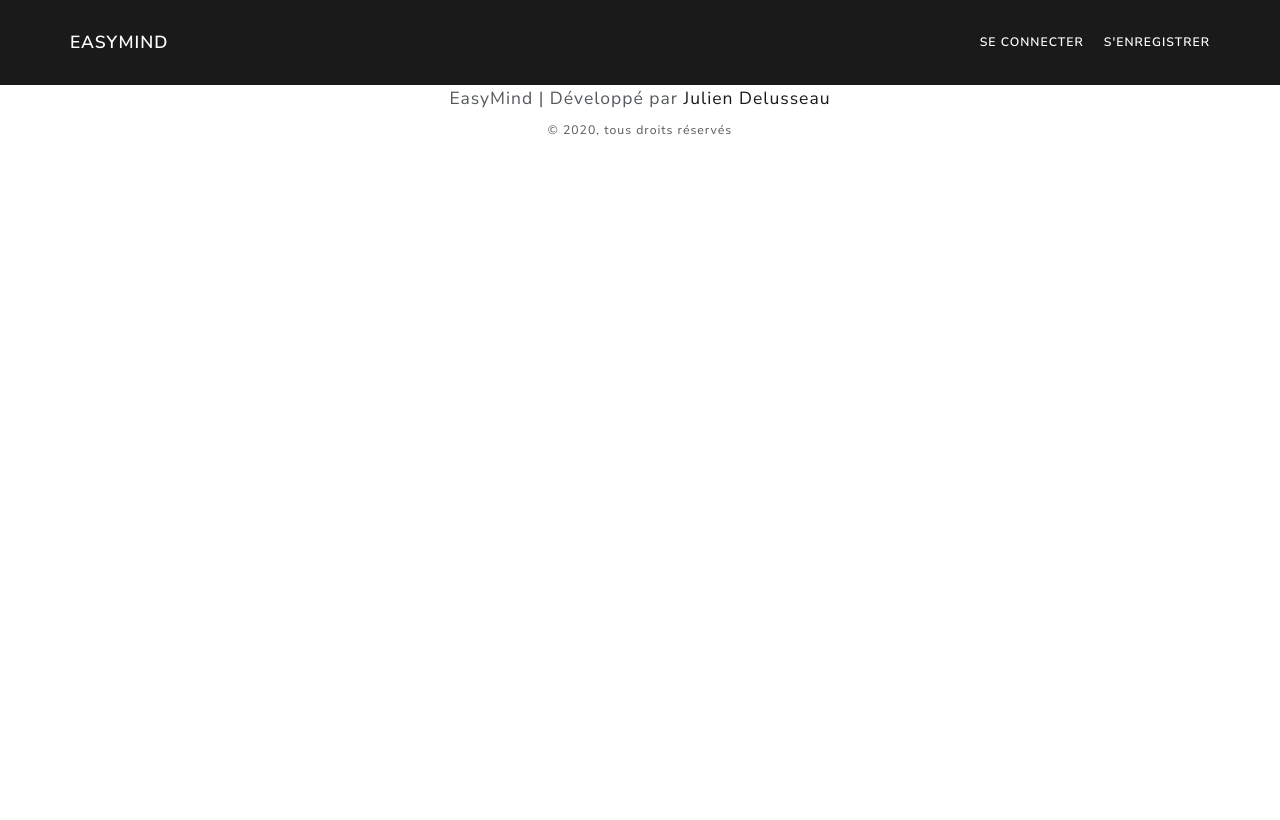
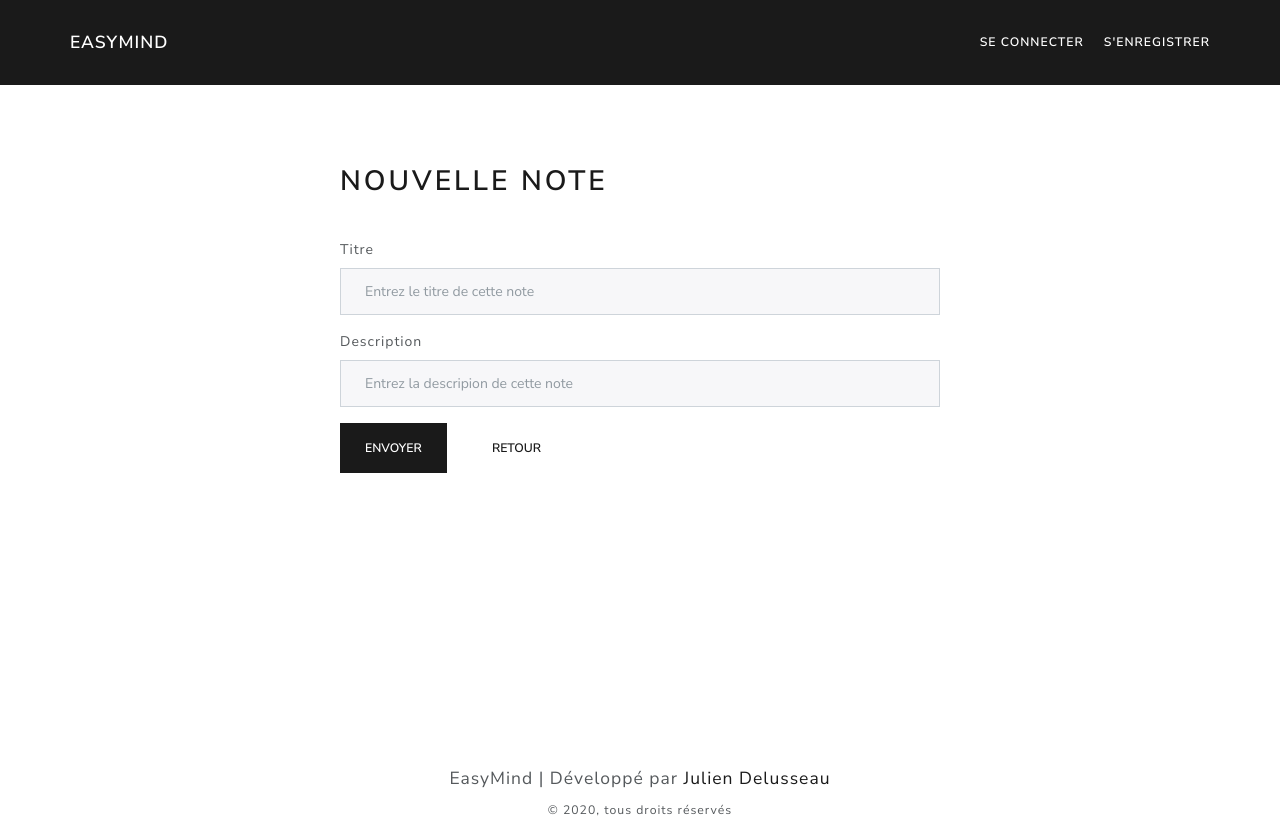
Before and after one commit to Djuls69/easymind, a React (Create React App) app: page /create-note in a window 1280 px wide. Built offline with nearby package versions, Linux system fonts and the light colour scheme; no server answers.

Commit message:
Added notes section

```diff
--- a/src/App.js
+++ b/src/App.js
@@ -9,6 +9,7 @@ import Footer from './components/footer/Footer'
 import CreateContact from './Pages/create-contact/CreateContact'
 import UpdateContact from './Pages/update-contact/UpdateContact'
 import CreateMail from './Pages/create-mail/CreateMail'
+import CreateNote from './Pages/create-note/CreateNote'
 
 const App = () => {
   return (
@@ -21,6 +22,7 @@ const App = () => {
         <Route exact path='/create-contact' component={CreateContact} />
         <Route exact path='/update-contact/:id' component={UpdateContact} />
         <Route exact path='/create-mail' component={CreateMail} />
+        <Route exact path='/create-note' component={CreateNote} />
       </Switch>
       <Footer />
     </Router>
--- /dev/null
+++ b/src/Pages/create-note/CreateNote.js
@@ -0,0 +1,92 @@
+import React from 'react'
+import { Button, Form } from 'react-bootstrap'
+import { useFormik } from 'formik'
+import { createNotesAction } from '../../redux/actions/notesAction'
+import { connect } from 'react-redux'
+
+const validate = values => {
+  const errors = {}
+
+  if (!values.title) {
+    errors.title = 'Le titre est requis'
+  }
+
+  if (!values.body) {
+    errors.body = 'Description requise'
+  }
+  return errors
+}
+
+const CreateNote = ({ history, createNotesAction }) => {
+  const formik = useFormik({
+    initialValues: {
+      title: '',
+      body: ''
+    },
+    validate,
+    onSubmit: values => {
+      createNotesAction(values, history)
+    }
+  })
+
+  const {
+    handleSubmit,
+    handleChange,
+    handleBlur,
+    values,
+    touched,
+    errors
+  } = formik
+
+  return (
+    <section>
+      <div className='form-container'>
+        <h2 style={{ marginBottom: 40 }}>Nouvelle Note</h2>
+        <Form noValidate onSubmit={handleSubmit}>
+          <Form.Group>
+            <Form.Label>Titre</Form.Label>
+            <Form.Control
+              type='text'
+              name='title'
+              value={values.title}
+              onChange={handleChange}
+              onBlur={handleBlur}
+              placeholder='Entrez le titre de cette note'
+            />
+            {touched.title && errors.title && (
+              <Form.Text className='text-muted'>{errors.title}</Form.Text>
+            )}
+          </Form.Group>
+
+          <Form.Group>
+            <Form.Label>Description</Form.Label>
+            <Form.Control
+              type='text'
+              name='body'
+              value={values.body}
+              onChange={handleChange}
+              placeholder='Entrez la descripion de cette note'
+            />
+            {touched.body && errors.body && (
+              <Form.Text className='text-muted'>{errors.body}</Form.Text>
+            )}
+          </Form.Group>
+
+          <Button style={{ marginRight: 20 }} variant='primary' type='submit'>
+            Envoyer
+          </Button>
+
+          <Button
+            variant='secondary'
+            type='button'
+            onClick={() => history.goBack()}
+          >
+            Retour
+          </Button>
+        </Form>
+      </div>
+    </section>
+  )
+}
+
+export default connect(null, { createNotesAction })(CreateNote)
--- a/src/components/mailItem/MailItem.js
+++ b/src/components/mailItem/MailItem.js
@@ -13,10 +13,12 @@ const MailItem = ({ mail, sendMail, deleteMail }) => {
         <Card.Title style={{ color: isSended && '#4bbf73' }}>
           {isSended && <i className='fas fa-check'></i>} {title}
         </Card.Title>
-        <Card.Subtitle className='mb-2 text-muted'>{subject}</Card.Subtitle>
+        <Card.Subtitle className='mb-2 text-muted'>
+          Sujet: {subject}
+        </Card.Subtitle>
         {isSended && (
           <Card.Subtitle className='mb-2 text-muted'>
-            Envoyé le {<Moment format='DD/MM/YYYY'>{sendedDate}</Moment>}
+            Envoyé le: {<Moment format='DD/MM/YYYY'>{sendedDate}</Moment>}
           </Card.Subtitle>
         )}
         <Card.Text className='mb-2'>{body}</Card.Text>
--- a/src/components/notes-item/NotesItem.js
+++ b/src/components/notes-item/NotesItem.js
@@ -1,17 +1,17 @@
 import React from 'react'
 import { Card, Button } from 'react-bootstrap'
-import { deleteNote } from '../../redux/actions/notesActions'
+import { deleteNote } from '../../redux/actions/notesAction'
 import { connect } from 'react-redux'
 
 const NotesItem = ({ note, deleteNote }) => {
-  const { _id, title, content } = note
+  const { id, title, body } = note
 
   return (
     <Card style={{ marginBottom: 20 }}>
       <Card.Body>
         <Card.Title>{title}</Card.Title>
-        <Card.Text>{content}</Card.Text>
-        <Button onClick={() => deleteNote(_id)} variant='danger'>
+        <Card.Text>{body}</Card.Text>
+        <Button onClick={() => deleteNote(id)} variant='danger'>
           Supprimer
         </Button>
       </Card.Body>
--- a/src/components/notes/Notes.js
+++ b/src/components/notes/Notes.js
@@ -1,12 +1,20 @@
-import React from 'react'
+import React, { useEffect } from 'react'
 import { Link } from 'react-router-dom'
-import { Button } from 'react-bootstrap'
+import { Button, Spinner } from 'react-bootstrap'
+import { fetchNotes } from '../../redux/actions/notesAction'
 import { connect } from 'react-redux'
+import NotesItem from '../notes-item/NotesItem'
 
-const Notes = () => {
+const Notes = ({ notesReducer, fetchNotes }) => {
+  const { loading, notes } = notesReducer
+
+  useEffect(() => {
+    fetchNotes()
+  }, [fetchNotes])
+
   return (
     <div>
-      <h4 className='mb-4'>Notes importantes</h4>
+      <h4 className='mb-4'>Liste des notes</h4>
       <Button
         as={Link}
         to='/create-note'
@@ -16,9 +24,23 @@ const Notes = () => {
         Créer une nouvelle note
       </Button>
 
-      <h1>Work in progress ...</h1>
+      {loading ? (
+        <Spinner
+          style={{ display: 'block' }}
+          animation='border'
+          variant='info'
+        />
+      ) : notes.length === 0 ? (
+        <h4 className='lead'>Pas de notes créés pour le moment</h4>
+      ) : (
+        notes.map(note => <NotesItem key={note.id} note={note} />)
+      )}
     </div>
   )
 }
 
-export default connect(null, {})(Notes)
+const mapState = state => ({
+  notesReducer: state.notesReducer
+})
+
+export default connect(mapState, { fetchNotes })(Notes)
--- a/src/redux/actions/mailActions.js
+++ b/src/redux/actions/mailActions.js
@@ -47,7 +47,8 @@ export const createMailAction = (values, history) => async (
 export const sendMail = id => async dispatch => {
   try {
     await db.collection('mails').doc(id).update({
-      isSended: true
+      isSended: true,
+      sendedDate: Date.now()
     })
     dispatch(fetchMails())
   } catch (err) {
--- /dev/null
+++ b/src/redux/actions/notesAction.js
@@ -0,0 +1,53 @@
+import { v4 as uuidv4 } from 'uuid'
+import { db } from '../../firebase/firebase'
+import { FETCH_NOTES } from '../types'
+
+export const fetchNotes = () => async (dispatch, getState) => {
+  const {
+    usersReducer: { user }
+  } = getState()
+  const notes = []
+
+  try {
+    const res = await db.collection('notes').where('user', '==', user.id).get()
+    res.forEach(doc => notes.push(doc.data()))
+    dispatch({
+      type: FETCH_NOTES,
+      payload: notes
+    })
+  } catch (err) {
+    console.log(err.message)
+  }
+}
+
+export const createNotesAction = (values, history) => async (
+  dispatch,
+  getState
+) => {
+  const id = uuidv4()
+  const { title, body } = values
+  const {
+    usersReducer: { user }
+  } = getState()
+
+  try {
+    await db.collection('notes').doc(id).set({
+      id,
+      user: user.id,
+      title,
+      body
+    })
+    history.push('/')
+  } catch (err) {
+    console.log(err.message)
+  }
+}
+
+export const deleteNote = id => async dispatch => {
+  try {
+    await db.collection('notes').doc(id).delete()
+    dispatch(fetchNotes())
+  } catch (err) {
+    console.log(err.message)
+  }
+}
--- a/src/redux/actions/usersActions.js
+++ b/src/redux/actions/usersActions.js
@@ -4,7 +4,8 @@ import {
   REGISTER_USER,
   LOGIN_USER,
   CLEAR_CONTACTS,
-  CLEAR_MAILS
+  CLEAR_MAILS,
+  CLEAR_NOTES
 } from '../types'
 
 export const registerUser = values => async dispatch => {
@@ -51,6 +52,7 @@ export const logoutUser = history => async dispatch => {
     dispatch({ type: LOGOUT_USER })
     dispatch({ type: CLEAR_CONTACTS })
     dispatch({ type: CLEAR_MAILS })
+    dispatch({ type: CLEAR_NOTES })
     localStorage.removeItem('persist:easymind')
     history.push('/login')
   } catch (err) {
--- a/src/redux/reducers/mailsReducer.js
+++ b/src/redux/reducers/mailsReducer.js
@@ -1,4 +1,4 @@
-import { FETCH_MAILS } from '../types'
+import { FETCH_MAILS, CLEAR_MAILS } from '../types'
 
 const mails_state = {
   loading: true,
@@ -10,6 +10,8 @@ export const mailsReducer = (state = mails_state, action) => {
   switch (type) {
     case FETCH_MAILS:
       return { loading: false, mails: payload }
+    case CLEAR_MAILS:
+      return { loading: true, mails: [] }
     default:
       return state
   }
--- /dev/null
+++ b/src/redux/reducers/notesReducer.js
@@ -0,0 +1,19 @@
+import { CLEAR_NOTES, FETCH_NOTES } from '../types'
+
+const notes_state = {
+  loading: true,
+  notes: []
+}
+
+export const notesReducer = (state = notes_state, action) => {
+  const { type, payload } = action
+
+  switch (type) {
+    case FETCH_NOTES:
+      return { loading: false, notes: payload }
+    case CLEAR_NOTES:
+      return { loading: true, notes: [] }
+    default:
+      return state
+  }
+}
--- a/src/redux/reducers/rootReducer.js
+++ b/src/redux/reducers/rootReducer.js
@@ -3,13 +3,15 @@ import usersReducer from './usersReducer'
 import categoriesReducer from './categoriesReducer'
 import { contactsReducer, contactReducer } from './contactsReducer'
 import { mailsReducer } from './mailsReducer'
+import { notesReducer } from './notesReducer'
 
 const rootReducer = combineReducers({
   usersReducer,
   categoriesReducer,
   contactsReducer,
   contactReducer,
-  mailsReducer
+  mailsReducer,
+  notesReducer
 })
 
 export default rootReducer
--- a/src/redux/types.js
+++ b/src/redux/types.js
@@ -10,3 +10,7 @@ export const FETCH_MAILS = 'FETCH_MAILS'
 export const FETCH_ONE_MAIL = 'FETCH_ONE_MAIL'
 export const CLEAR_MAILS = 'CLEAR_MAILS'
 export const CLEAR_MAIL = 'CLEAR_MAIL'
+export const FETCH_NOTES = 'FETCH_NOTES'
+export const CLEAR_NOTES = 'CLEAR_NOTES'
+export const FETCH_ONE_NOTE = 'FETCH_ONE_NOTE'
+export const CLEAR_NOTE = 'CLEAR_NOTE'
```
